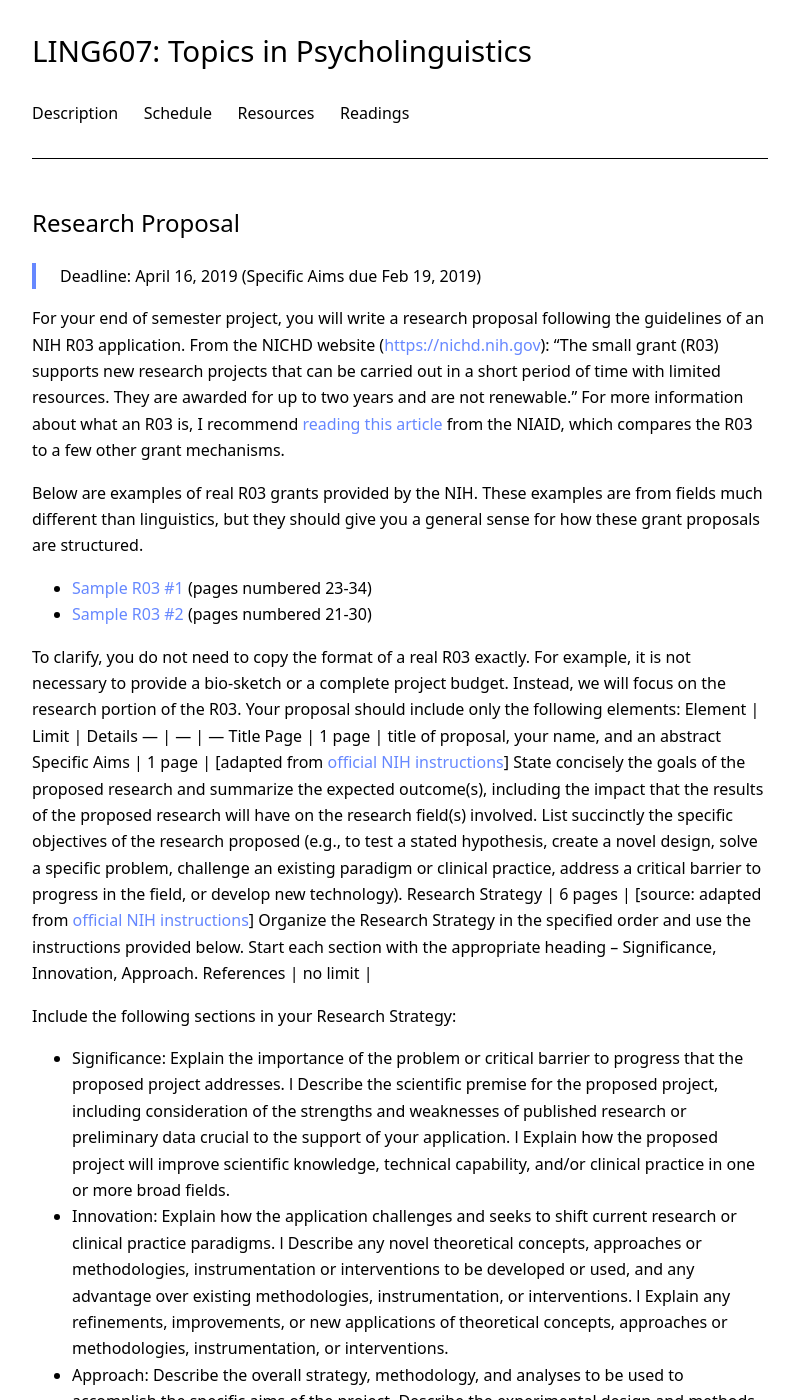
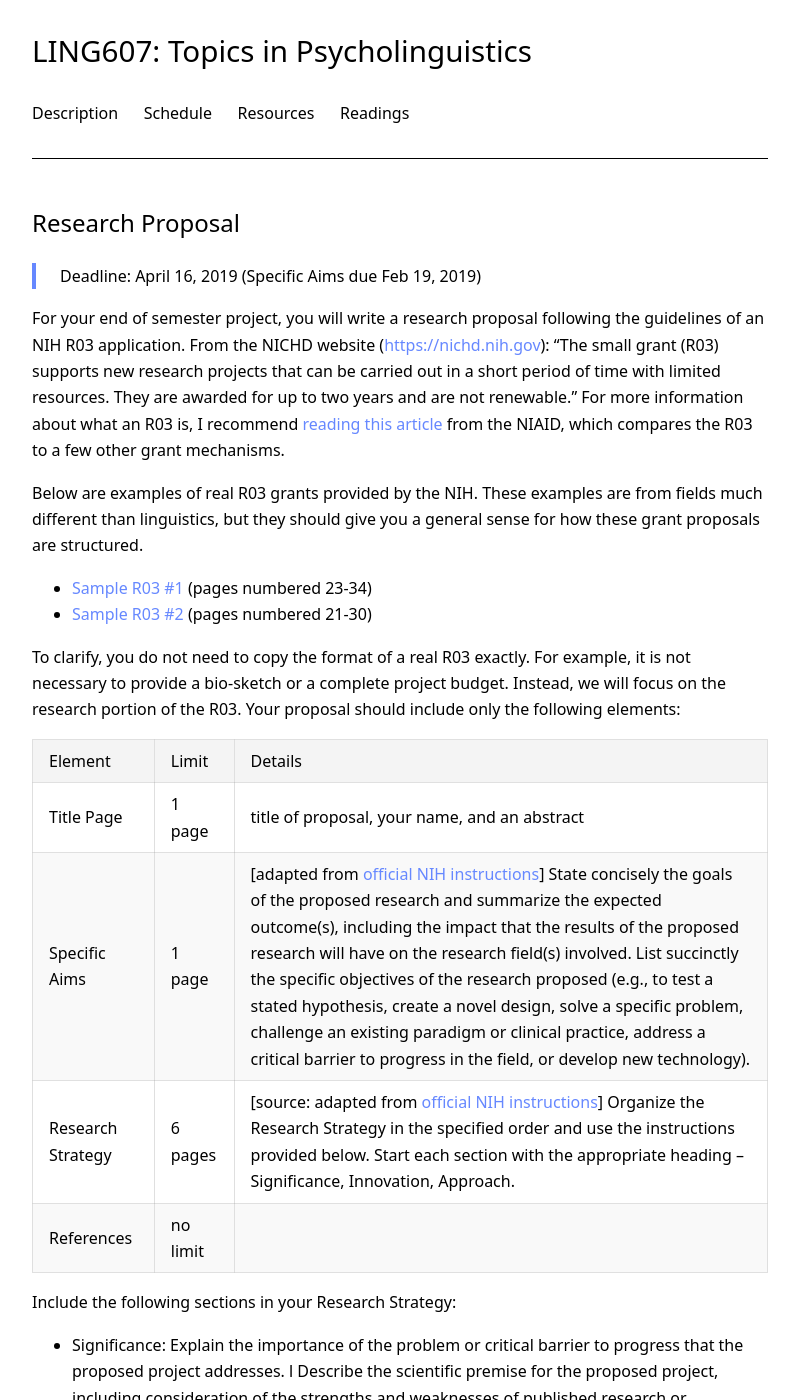
Before and after one commit to kschuler/ling001, a Jekyll site: the page built from spring2019/research-proposal.md, in a window 1280 px wide and 1400 px high. Shown: the whole window, without its empty margins (240-1039 px from the left). Built offline with Jekyll 4.4.1, drawn with Linux system fonts in a browser that asks for light colours; part of the change alters nothing that is shown.

```diff
--- a/spring2019/research-proposal.md
+++ b/spring2019/research-proposal.md
@@ -16,6 +16,7 @@ Below are examples of real R03 grants provided by the NIH.  These examples are f
 * [Sample R03 #2](https://www.niaid.nih.gov/sites/default/files/1r03ai111015-01_rappleye_full.pdf) (pages numbered 21-30)
 
 To clarify, you do not need to copy the format of a real R03 exactly.  For example, it is not necessary to provide a bio-sketch or a complete project budget.  Instead, we will focus on the research portion of the R03.  **Your proposal should include only the following elements**:
+
 Element | Limit | Details
 --- | --- | ---
 **Title Page** | 1 page | title of proposal, your name, and an abstract
@@ -41,6 +42,6 @@ Finally, there are no restrictions on the type of research project you propose
 
 > **Deadline: May 7,2019**
 <!--stackedit_data:
-eyJoaXN0b3J5IjpbMTA1MzM5MjYwMCwtODIzOTEzNjYsLTIxMz
-k5MTUxNiwxNzIxMjk5MTZdfQ==
+eyJoaXN0b3J5IjpbLTU1NzM4NTk0MiwxMDUzMzkyNjAwLC04Mj
+M5MTM2NiwtMjEzOTkxNTE2LDE3MjEyOTkxNl19
 -->
```
